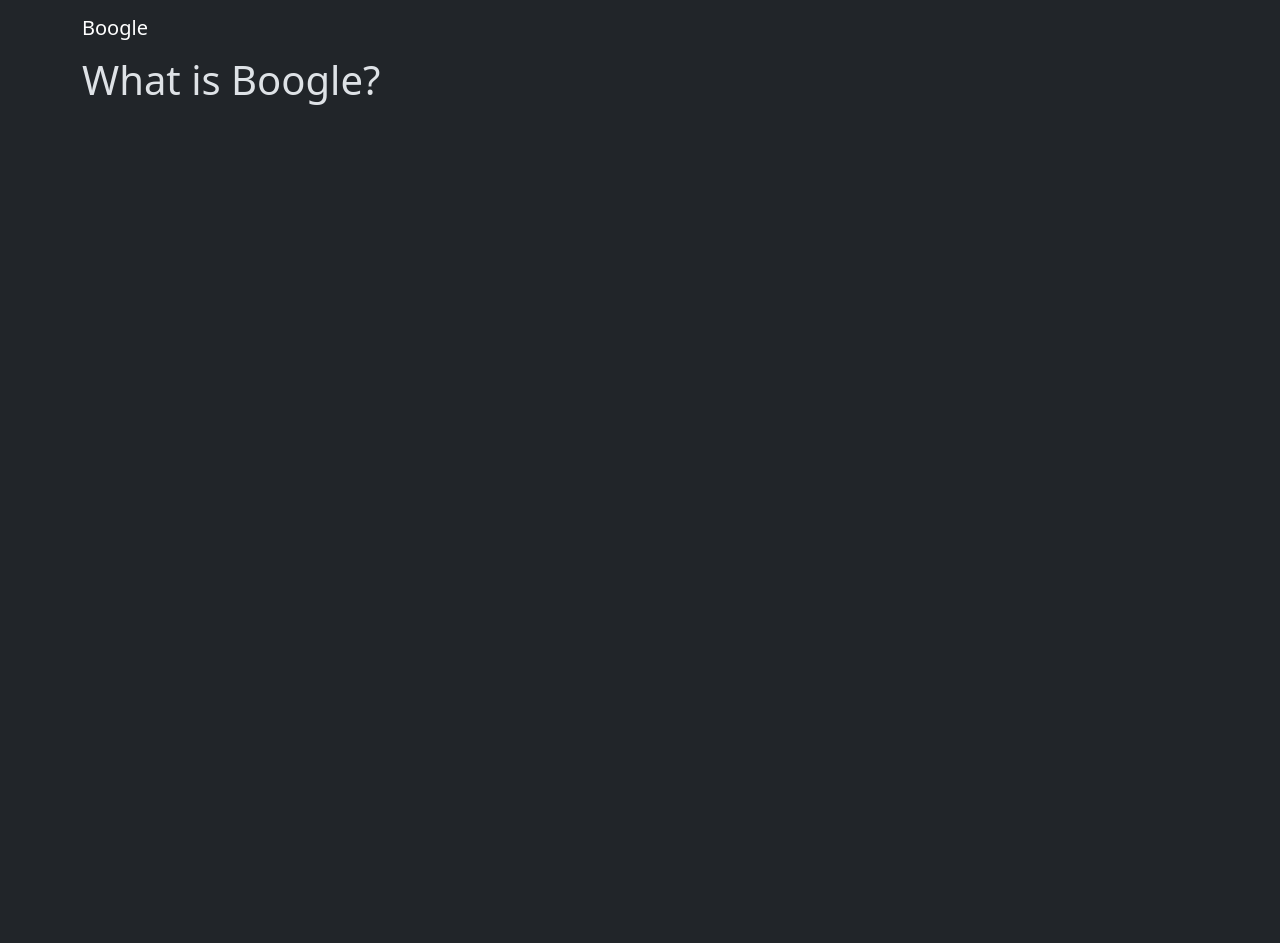
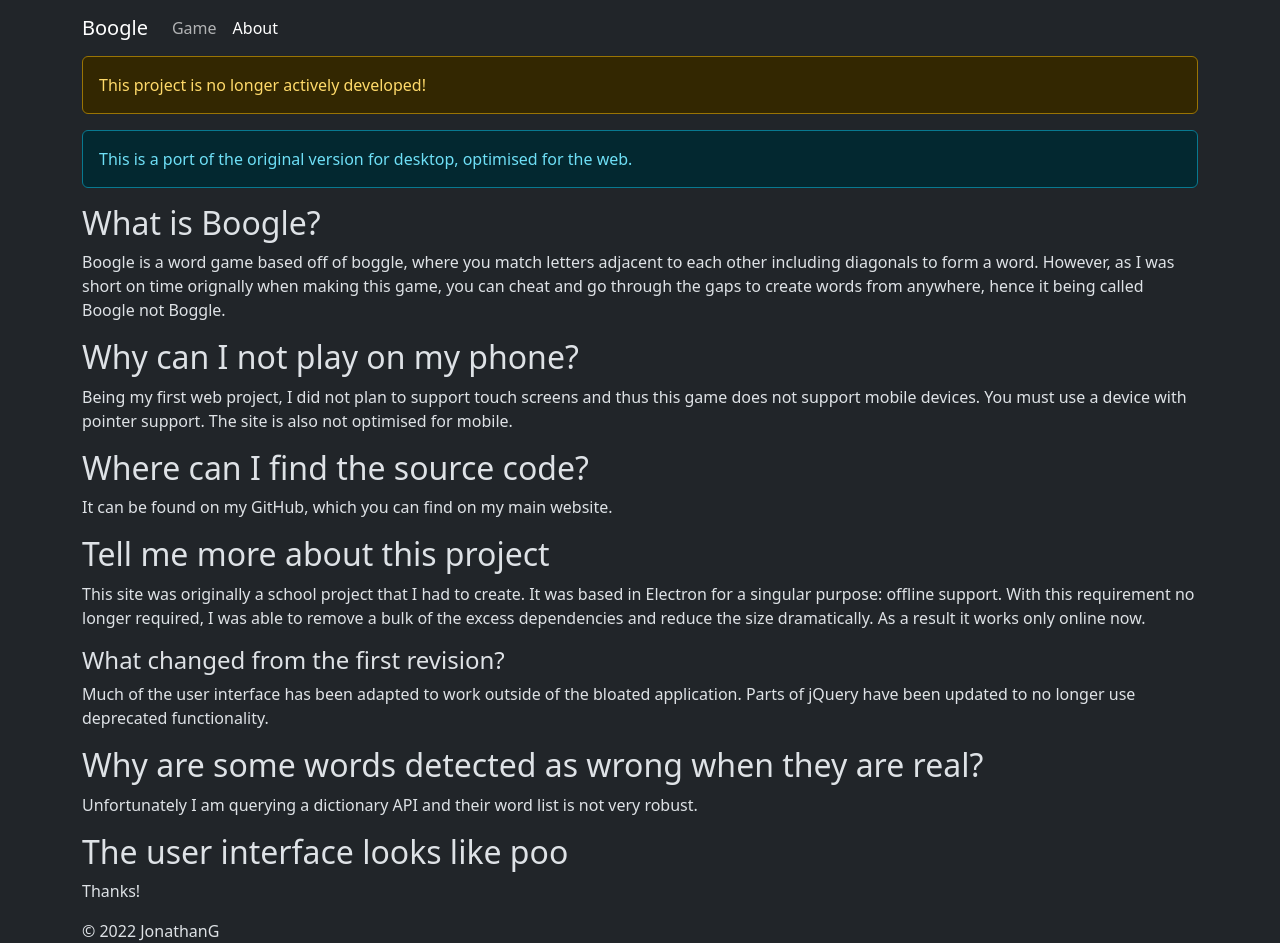
Before and after one commit to jongia132/Boggle, a plain HTML site: page about.html in a window 1280 px wide. Before the commit the page ends 800 px from the top, so only its background shows below. Drawn offline with Linux system fonts and the light colour scheme.

Commit message:
Update navbar and about content

```diff
--- a/about.html
+++ b/about.html
@@ -1,5 +1,6 @@
 <!DOCTYPE html>
-<html lang="en">
+<html lang="en-AU">
+
 <head>
     <link href="./assets/css/bootstrap.min.css" rel="stylesheet">
     <link href="./assets/css/boggle.css" rel="stylesheet">
@@ -7,14 +8,51 @@
     <meta name="viewport" content="width=device-width, initial-scale=1">
     <meta name="robots" content="noindex, nofollow">
 </head>
+
 <body data-bs-theme="dark">
-        <nav class="navbar sticky-top bg-body">
+    <nav class="navbar navbar-expand-sm sticky-top bg-body">
         <div class="container">
-                <span class="navbar-brand" href="#">Boogle</span>
+            <span class="navbar-brand">Boogle</span>
+            <div class="navbar-collapse flex-row" id="navbarScroll">
+                <div class="navbar-nav">
+                    <a class="nav-link" href="index.html">Game</a>
+                    <a class="nav-link active" aria-current="page" href="about.html">About</a>
+                </div>
+            </div>
         </div>
     </nav>
     <main class="container">
-            <h1>What is Boogle?</h1>
+        <div class="alert alert-warning" role="alert">
+            This project is no longer actively developed!
+        </div>
+        <div class="alert alert-info" role="alert">
+            This is a port of the original version for desktop, optimised for the web.
+        </div>
+        <h2>What is Boogle?</h2>
+        <p>Boogle is a word game based off of boggle, where you match letters adjacent to each other including diagonals
+            to form a word. However, as I was short on time orignally when making this game, you can cheat and go
+            through the gaps to create words from anywhere, hence it being called Boogle not Boggle.</p>
+        <h2>Why can I not play on my phone?</h2>
+        <p>Being my first web project, I did not plan to support touch screens and thus this game does not support
+            mobile devices. You must use a device with pointer support. The site is also not optimised for mobile.</p>
+        <h2>Where can I find the source code?</h2>
+        <p>It can be found on my GitHub, which you can find on my main website.</p>
+        <h2>Tell me more about this project</h2>
+        <p>This site was originally a school project that I had to create. It was based in Electron for a singular
+            purpose: offline support. With this requirement no longer required, I was able to remove a bulk of the
+            excess dependencies and reduce the size dramatically. As a result it works only online now.</p>
+        <h4>What changed from the first revision?</h4>
+        <p>Much of the user interface has been adapted to work outside of the bloated application. Parts of jQuery have
+            been updated to no longer use deprecated functionality.</p>
+        <h2>Why are some words detected as wrong when they are real?</h2>
+        <p>Unfortunately I am querying a dictionary API and their word list is not very robust.</p>
+        <h2>The user interface looks like poo</h2>
+        <p>Thanks!</p>
     </main>
+
+    <footer class="container">
+        <span>© 2022 JonathanG</span>
+    </footer>
 </body>
+
 </html>
--- a/assets/css/boggle.css
+++ b/assets/css/boggle.css
@@ -1,4 +1,8 @@
 @import url("https://fonts.googleapis.com/css2?family=Roboto:wght@500;700&display=swap");
+
+body {
+  min-width: fit-content;
+}
 
 #grid {
   border-spacing: 1.5em;
@@ -70,3 +74,7 @@ table.leader-line {
 #queue {
   text-align: center;
 }
+
+.score {
+  font-size: 1.4rem;
+}
--- a/assets/js/boggle.js
+++ b/assets/js/boggle.js
@@ -199,7 +199,7 @@ function stopGame() {
 }
 
 function startModal() {
-    Swal.fire({ title: "Boogle (Boggle)", text: "Welcome to boggle!", icon: 'info', allowOutsideClick: false, confirmButtonText: 'Start Game' }).then((result) => {
+    Swal.fire({ title: "Boogle", text: "Welcome to Boogle!", icon: 'info', allowOutsideClick: false, confirmButtonText: 'Start Game' }).then((result) => {
         if (result.isConfirmed) {
             randomise();
             startTime = setInterval(timer, 1000);
--- a/assets/js/ext.js
+++ b/assets/js/ext.js
@@ -15,7 +15,7 @@ async function askAPI(word) {
     valid.innerHTML = "<div class='spinner-border spinner-border-sm' role='status'><span class='visually-hidden'>Loading...</span></div>";
     points.innerHTML = "<div class='spinner-border spinner-border-sm' role='status'><span class='visually-hidden'>Loading...</span></div>";
     if (await checkWord(word) == true) {
-        Swal.fire({ timerProgressBar: true, showConfirmButton: false, timer: 1500, toast: true, position: 'top', title: "Correct", text: "That was a valid word!", icon: "success" })
+        Swal.fire({ timerProgressBar: true, showConfirmButton: false, timer: 1500, toast: true, position: 'top', title: "Correct", icon: "success" })
         success_sound.play();
         valid.innerHTML = "&#9989";
         switch (word.length) {
@@ -49,7 +49,7 @@ async function askAPI(word) {
         pointBox.innerText = totalPoints;
     }
     else {
-        Swal.fire({ timerProgressBar: true, showConfirmButton: false, timer: 1500, toast: true, position: 'top', title: "Wrong", text: "Your word failed to pass the dictionary test!", icon: "error" });
+        Swal.fire({ timerProgressBar: true, showConfirmButton: false, timer: 1500, toast: true, position: 'top', title: "Invalid word", icon: "error" });
         error_sound();
         valid.innerHTML = "&#10060";
         points.innerHTML = "0";
```
Also changed, not shown: index.html (+22 -10 lines). Lines whose indentation alone changed are shown as unchanged.
